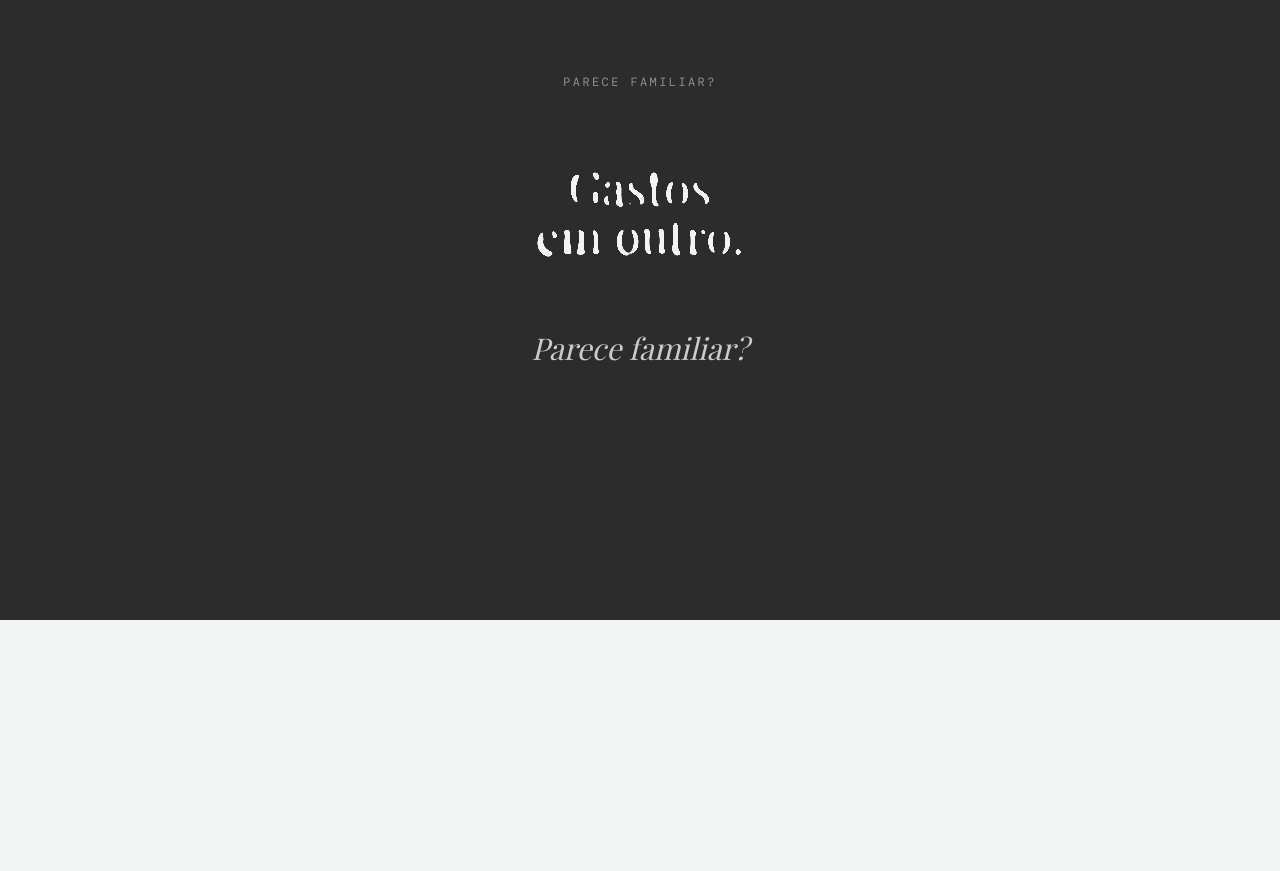
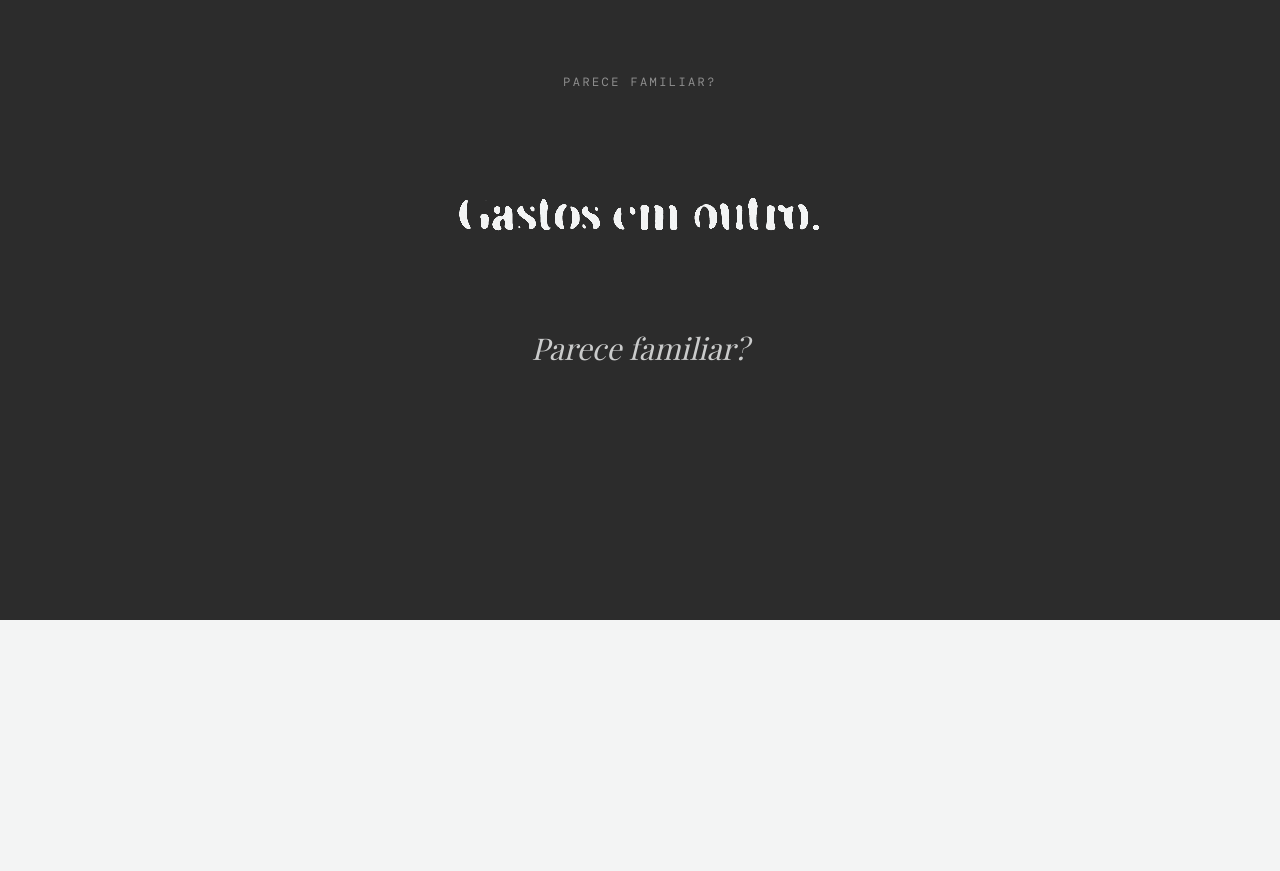
Before and after one commit to prototype-ro/The-Simple-Trip, a React (Vite) app: page / in a window 1280 px wide. Shown: the part 980-1851 px from the top of the page. Built offline with nearby package versions, Linux system fonts and the light colour scheme; a web font is replaced by a local one.

Commit message:
fix: whitespace-nowrap on gooey morph spans

```diff
--- a/src/components/GooeyTextMorphing.tsx
+++ b/src/components/GooeyTextMorphing.tsx
@@ -107,14 +107,14 @@ export function GooeyTextMorphing({
         <span
           ref={text1Ref}
           className={cn(
-            "absolute inline-block select-none text-center font-display text-3xl md:text-5xl",
+            "absolute inline-block select-none text-center whitespace-nowrap font-display text-3xl md:text-5xl",
             textClassName
           )}
         />
         <span
           ref={text2Ref}
           className={cn(
-            "absolute inline-block select-none text-center font-display text-3xl md:text-5xl",
+            "absolute inline-block select-none text-center whitespace-nowrap font-display text-3xl md:text-5xl",
             textClassName
           )}
         />
```
